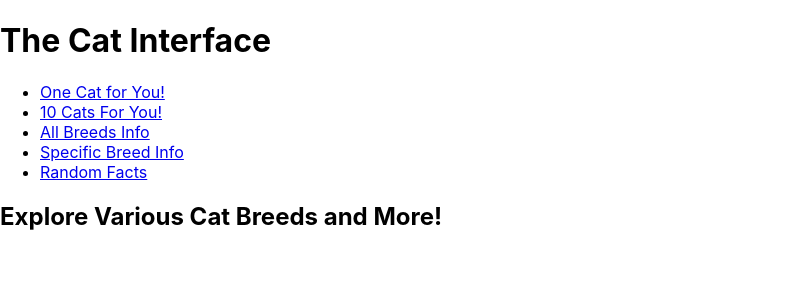
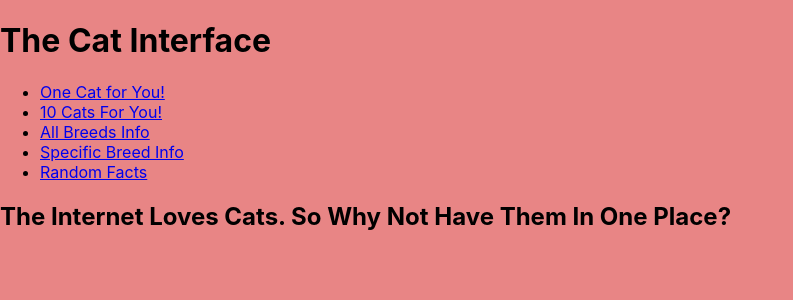
Before and after one commit to nlg-790/Cat-Capstone-Project-2, a React (Create React App) app in the folder client/: page / in a window 1280 px wide. Shown: the top 300 px of the page, without its empty margins (0-793 px from the left). Built offline with nearby package versions, Linux system fonts and the light colour scheme.

Commit message:
All CSS Pages Added
Now each page has a css file

```diff
--- a/client/src/App.js
+++ b/client/src/App.js
@@ -1,4 +1,3 @@
-// App.js
 import React from 'react';
 import { BrowserRouter as Router, Route, Routes } from 'react-router-dom';
 import HomePage from './pages/HomePage';
--- /dev/null
+++ b/client/src/pages/HomePage.css
@@ -0,0 +1,4 @@
+body {
+    background-color: #e88585;
+    margin: 0;
+}
--- a/client/src/pages/HomePage.js
+++ b/client/src/pages/HomePage.js
@@ -1,11 +1,10 @@
-// HomePage.js
-// HomePage.js
 import React from 'react';
 import { Link } from 'react-router-dom';
+import './HomePage.css';
 
 const HomePage = () => {
   return (
-    <div>
+    <div className="home-page">
       <header className="App-header">
         <h1>The Cat Interface</h1>
         <nav>
@@ -18,7 +17,7 @@ const HomePage = () => {
           </ul>
         </nav>
       </header>
-      <h2>Explore Various Cat Breeds and More!</h2>
+      <h2>The Internet Loves Cats. So Why Not Have Them In One Place?</h2>
     </div>
   );
 };
```
Also changed, not shown: client/src/pages/BreedsPage.css (added), client/src/pages/FactsPage.css (added), client/src/pages/ImagesPage.css (added), client/src/pages/ListOfBreedsPage.css (added), client/src/pages/ScatteredImagesPage.css (added), 1 other file (tests, documents, lock files or other folders).
